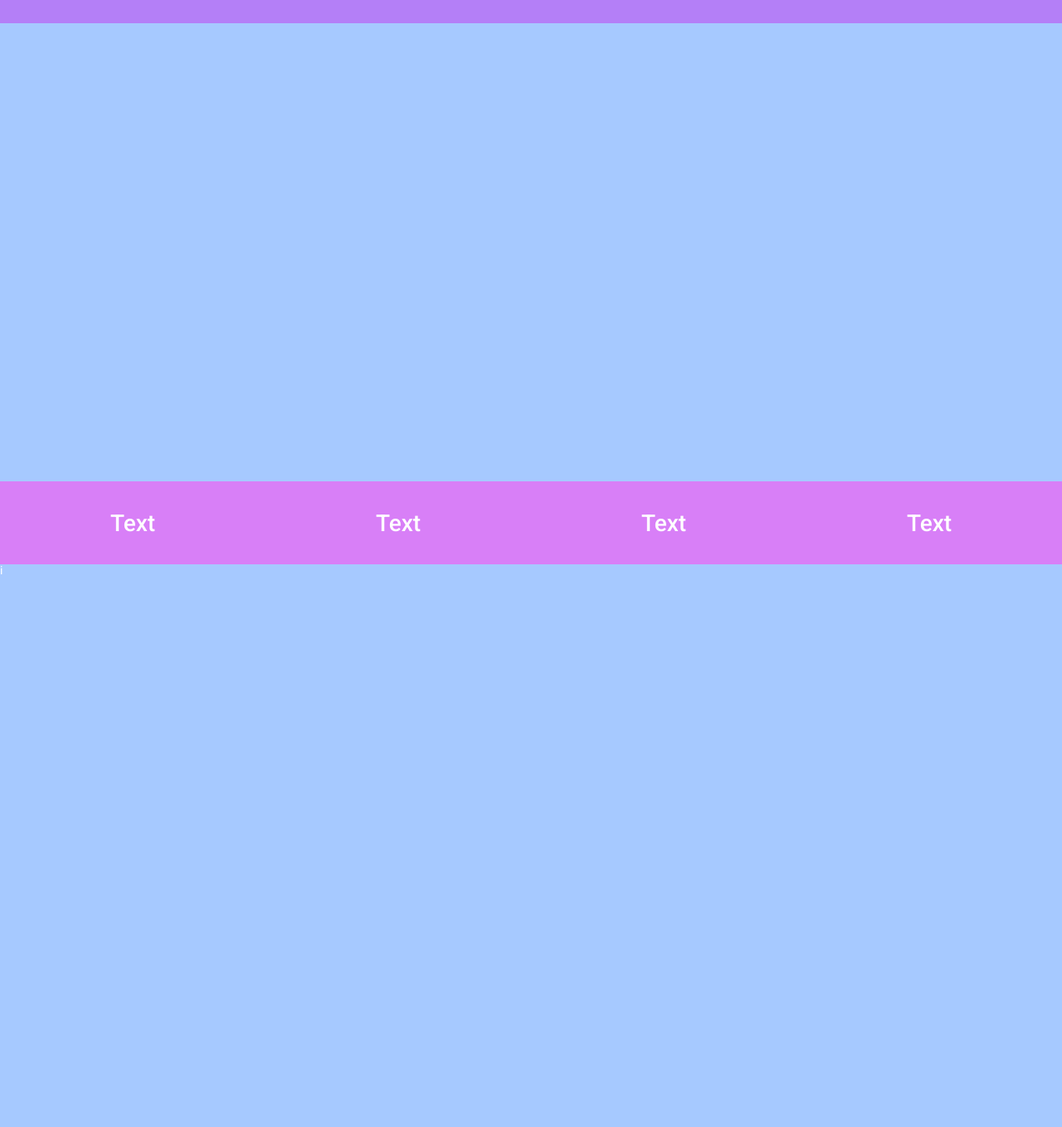
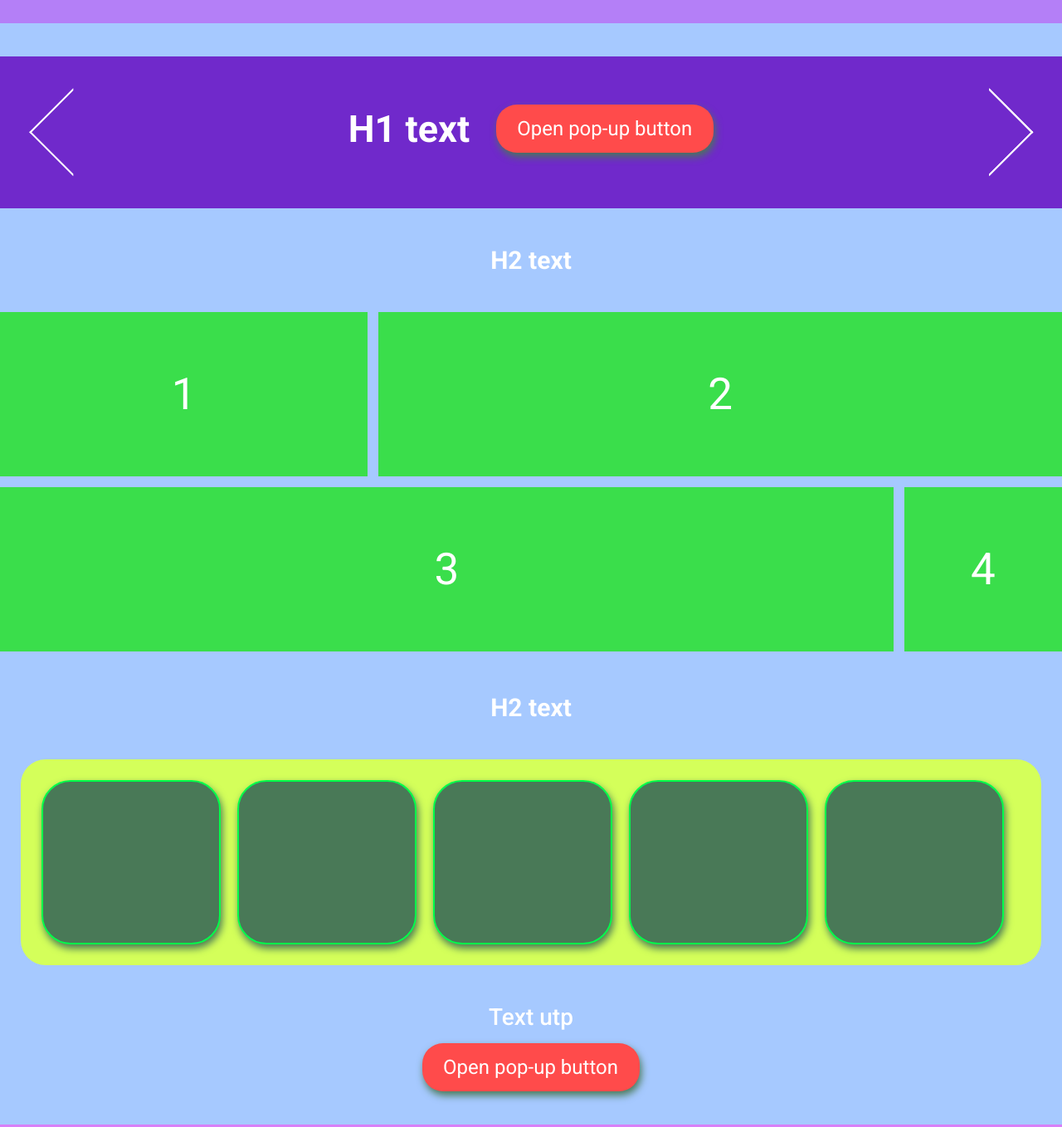
Before and after one commit to VladUstupniy/test-work, a plain HTML site: page docs/index.html in a window 1280 px wide. Shown: the part 120-1478 px from the top of the page at 83% size. Before the commit the page ends 815 px from the top, so only its background shows below. Drawn offline with Linux system fonts and the light colour scheme.

Commit message:
correction html

```diff
--- a/docs/index.html
+++ b/docs/index.html
@@ -54,7 +54,7 @@
 			</div>
 		</header>
 		<main class="main">
-			<section class="slider none">
+			<section class="slider">
 				<div class="slider__item">
 					<h1 class="slider__title">H1 text</h1>
 					<a href="#popup" class="popup-btn btn">Open pop-up button</a>
@@ -77,7 +77,7 @@
 				</div>
 			</section>
 
-			<section class="blocks blocks--1 none">
+			<section class="blocks blocks--1">
 				<h2 class="section__title">H2 text</h2>
 				<div class="blocks__grid-row">
 					<div class="grid__item grid__item--1"><p>1</p></div>
@@ -89,7 +89,7 @@
 				</div>
 			</section>
 
-			<section class="blocks blocks--2 none">
+			<section class="blocks blocks--2">
 				<h2 class="section__title">H2 text</h2>
 				<div class="blocks__row row">
 					<div class="row__item"></div>
@@ -100,7 +100,7 @@
 				</div>
 			</section>
 
-			<section class="content none">
+			<section class="content">
 				<h2 class="content__title">Text utp</h2>
 				<a href="#popup" class="content__btn btn">Open pop-up button</a>
 			</section>
```
